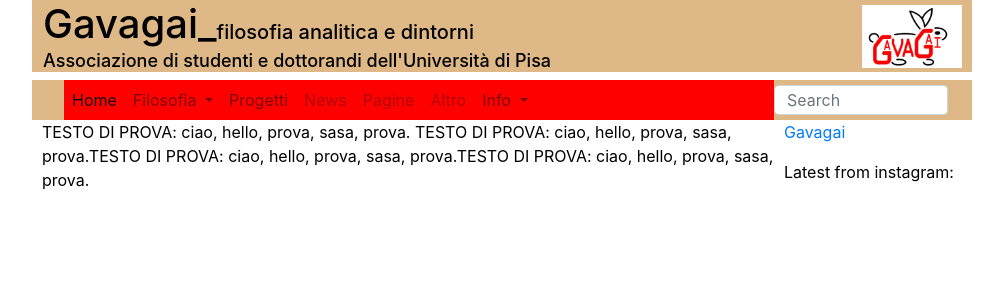
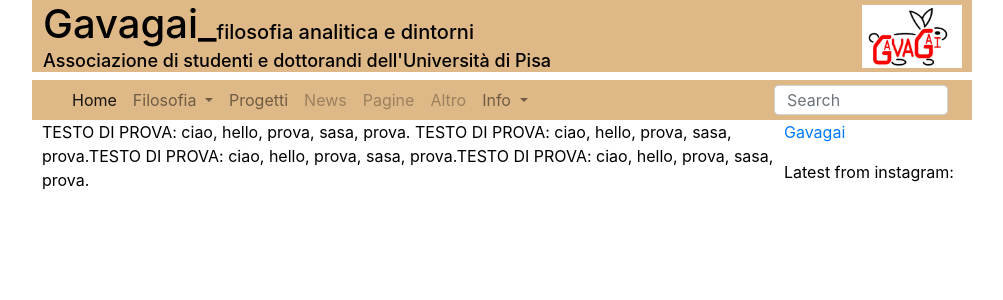
Before and after one commit to Gavagai-phi/gavagai-phi2.github.io, a Jekyll site: the page index.html, which Jekyll copies as it is, in a window 1280 px wide. Shown: the top 300 px of the page, without its empty margins (138-1141 px from the left). Built offline with Jekyll 4.4.1, drawn with Linux system fonts in a browser that asks for light colours; a script that is not in the unit is left out.

Commit message:
Update style.css

```diff
--- a/styles/style.css
+++ b/styles/style.css
@@ -43,6 +43,6 @@ hr.rounded {
 
 @media {
   .navbar-collapse
-    { background-color: red;
+    { background-color:  #DEB887;
     }
 }
```
